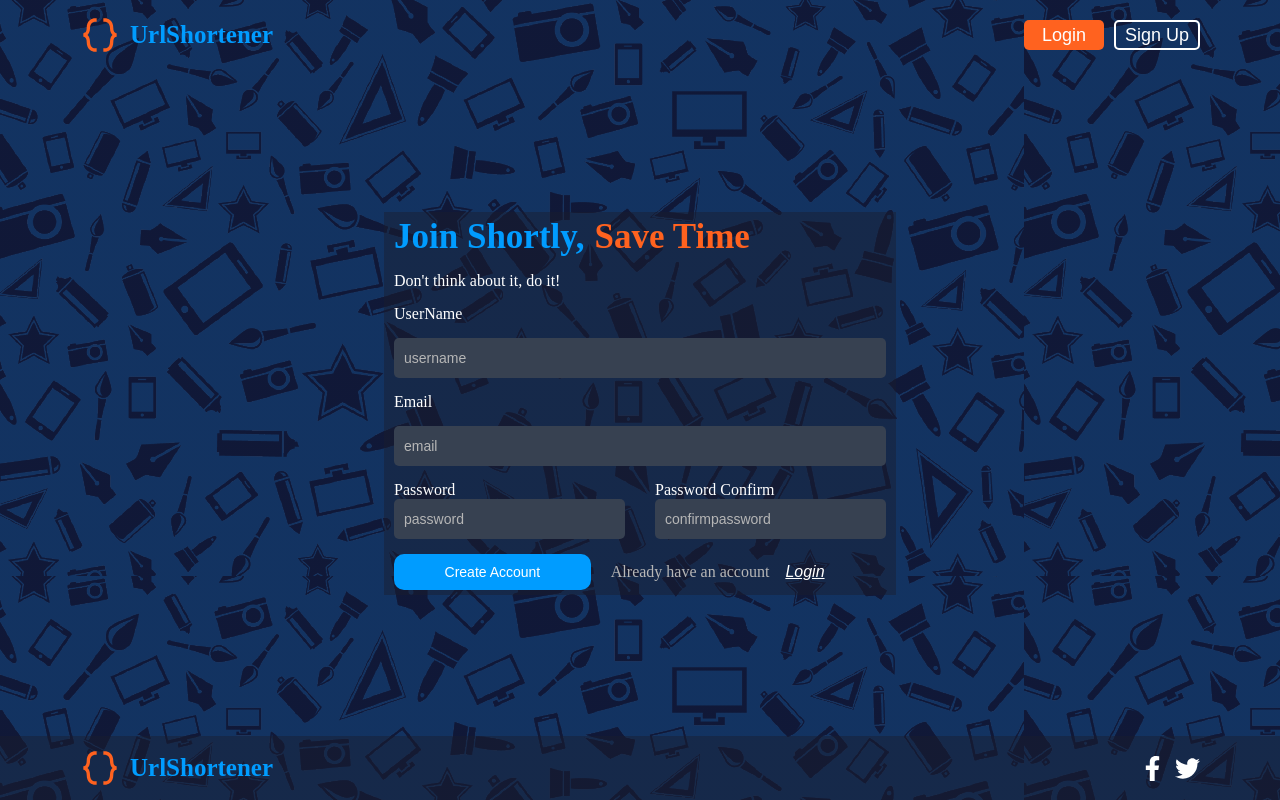
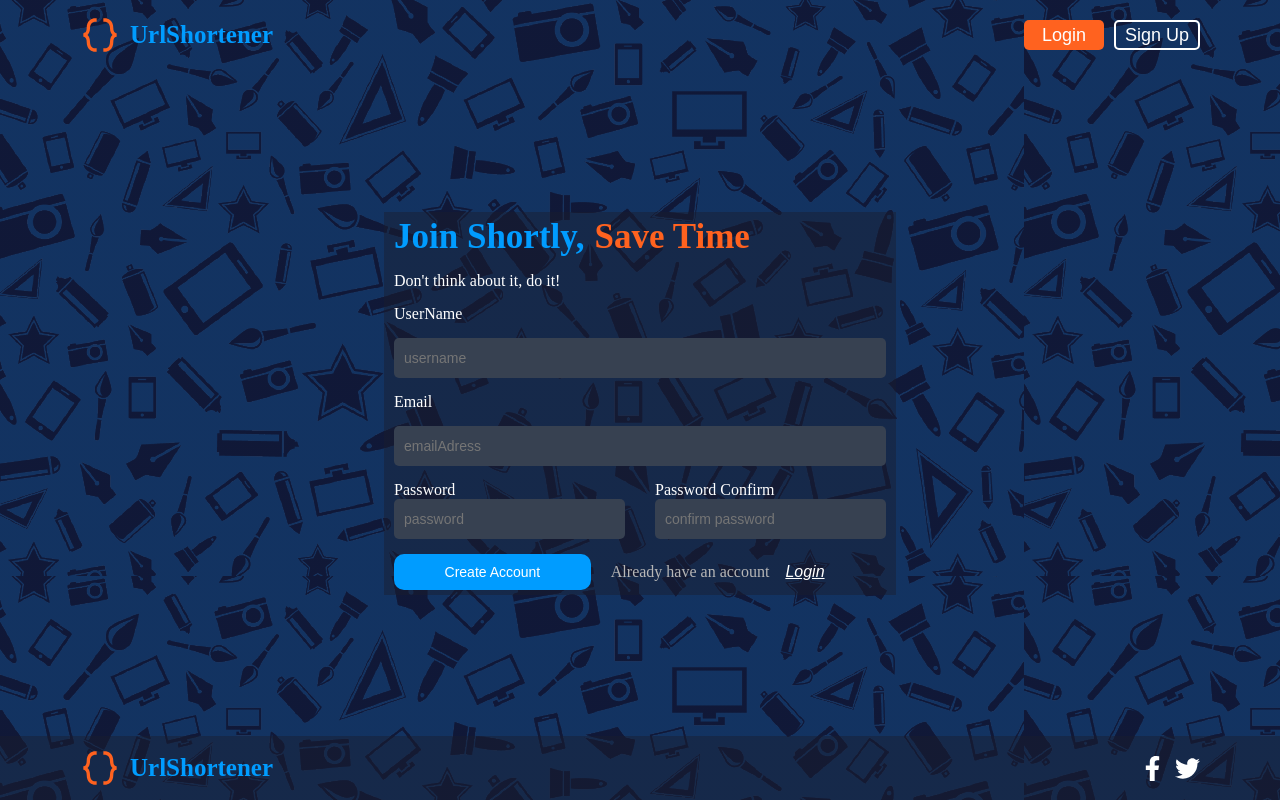
Before and after one commit to Nsairun/Url_Shortener_Frontend, a React (Create React App) app: page / in a window 1280 px wide. Built offline with nearby package versions, Linux system fonts and the light colour scheme; a web font is replaced by a local one.

Commit message:
registration page and atom edits

```diff
--- a/src/Pages/Registration/Registration.jsx
+++ b/src/Pages/Registration/Registration.jsx
@@ -33,7 +33,7 @@ const RegMain = styled.div`
   width: 100vw;
 `;
 
-function Registration({ placeholder, name, value }) {
+function Registration({ placeholder, name }) {
   return (
     <RegMain>
       <NavBar>
@@ -53,25 +53,17 @@ function Registration({ placeholder, name, value }) {
         </JoinHolder>
         <Ptag>Don't think about it, do it!</Ptag>
         <Label>UserName</Label>
-        <InputField placeholder="username" name="username" value="username" />
+        <InputField placeholder="username" name="username" />
         <Label>Email</Label>
-        <InputField placeholder="emailAdress" name="email" value="email" />
+        <InputField placeholder="emailAdress" name="email" />
         <PassConfirm>
           <PassHolder>
             <Label>Password</Label>
-            <InputField
-              placeholder="password"
-              name="password"
-              value="password"
-            />
+            <InputField placeholder="password" name="password" />
           </PassHolder>
           <PassHolder>
             <Label>Password Confirm</Label>
-            <InputField
-              placeholder="confirm password"
-              name="confirmpassword"
-              value="confirmpassword"
-            />
+            <InputField placeholder="confirm password" name="confirmpassword" />
           </PassHolder>
         </PassConfirm>
         <FormBottom>
--- a/src/components/Atoms/Atoms.jsx
+++ b/src/components/Atoms/Atoms.jsx
@@ -70,7 +70,6 @@ export const Button = styled.button`
     props.$primary &&
     css`
       background: transparent;
-      color: white;
       border: 2px solid #fff;
       padding: 0.15em 0.5em;
     `}
@@ -103,7 +102,6 @@ export const Ptag = styled.p`
     props.$primary &&
     css`
       color: #b6b6b6;
-      font-size: 16px;
     `}
 `;
 
```
